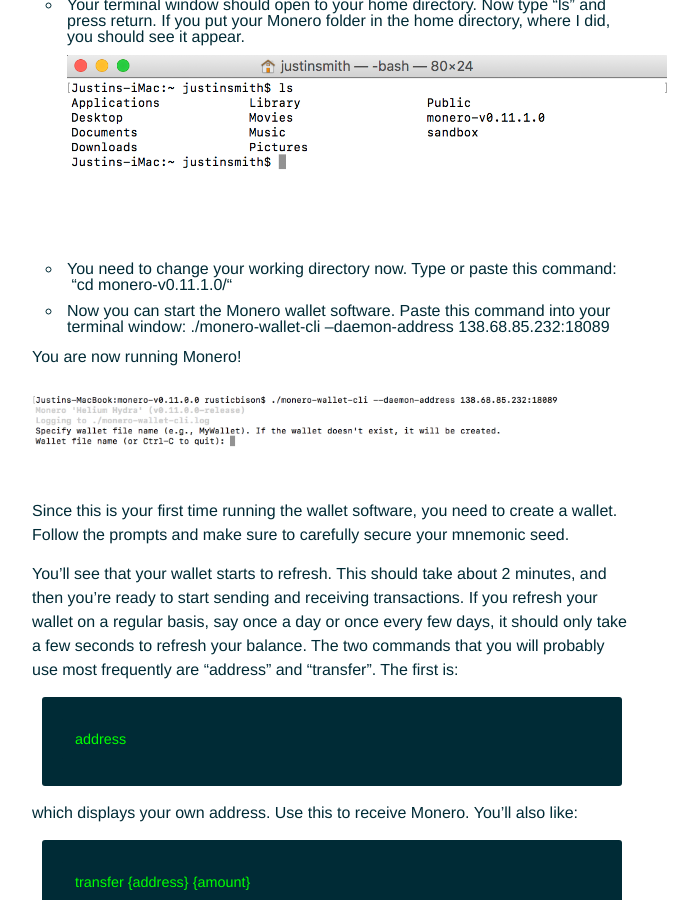
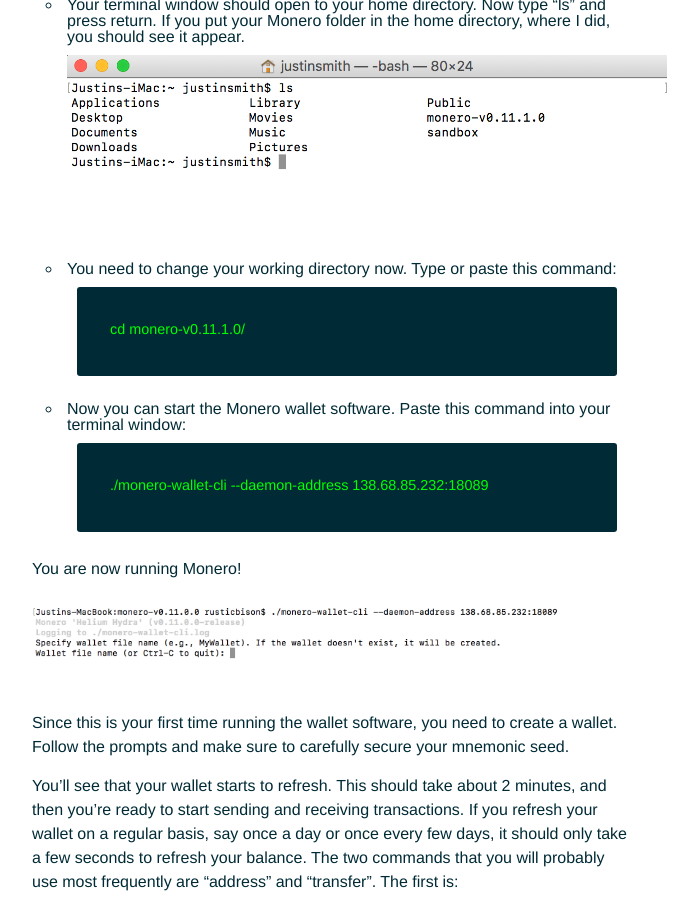
Before and after one commit to rusticbison/website, a Jekyll site: the page built from _posts/2017-10-28-five-minute-monero.md, in a window 1280 px wide and 900 px high, scrolled down 1316 px. Shown: the whole window, without its empty margins (308-1006 px from the left). Built offline with Jekyll 4.4.1, drawn with Linux system fonts in a browser that asks for light colours.

Commit message:
formatting

````diff
--- a/_posts/2017-10-28-five-minute-monero.md
+++ b/_posts/2017-10-28-five-minute-monero.md
@@ -28,8 +28,14 @@
   - Press CMD + SHIFT to open Spotlight
   - Type “terminal” and then press return
 * Your terminal window should open to your home directory. Now type “ls” and press return. If you put your Monero folder in the home directory, where I did, you should see it appear.<br> ![terminal-ls]({{ site.baseurl }}/assets/img/monero-tutorial/terminal-ls.png){:class="img-responsive"}{:width="600px"}
-* You need to change your working directory now. Type or paste this command:  “cd monero-v0.11.1.0/“
-* Now you can start the Monero wallet software. Paste this command into your terminal window: ./monero-wallet-cli --daemon-address 138.68.85.232:18089
+* You need to change your working directory now. Type or paste this command:  <br>
+```bash
+cd monero-v0.11.1.0/
+```
+* Now you can start the Monero wallet software. Paste this command into your terminal window: <br>
+```bash
+./monero-wallet-cli --daemon-address 138.68.85.232:18089
+```
 
 
 You are now running Monero!
````
